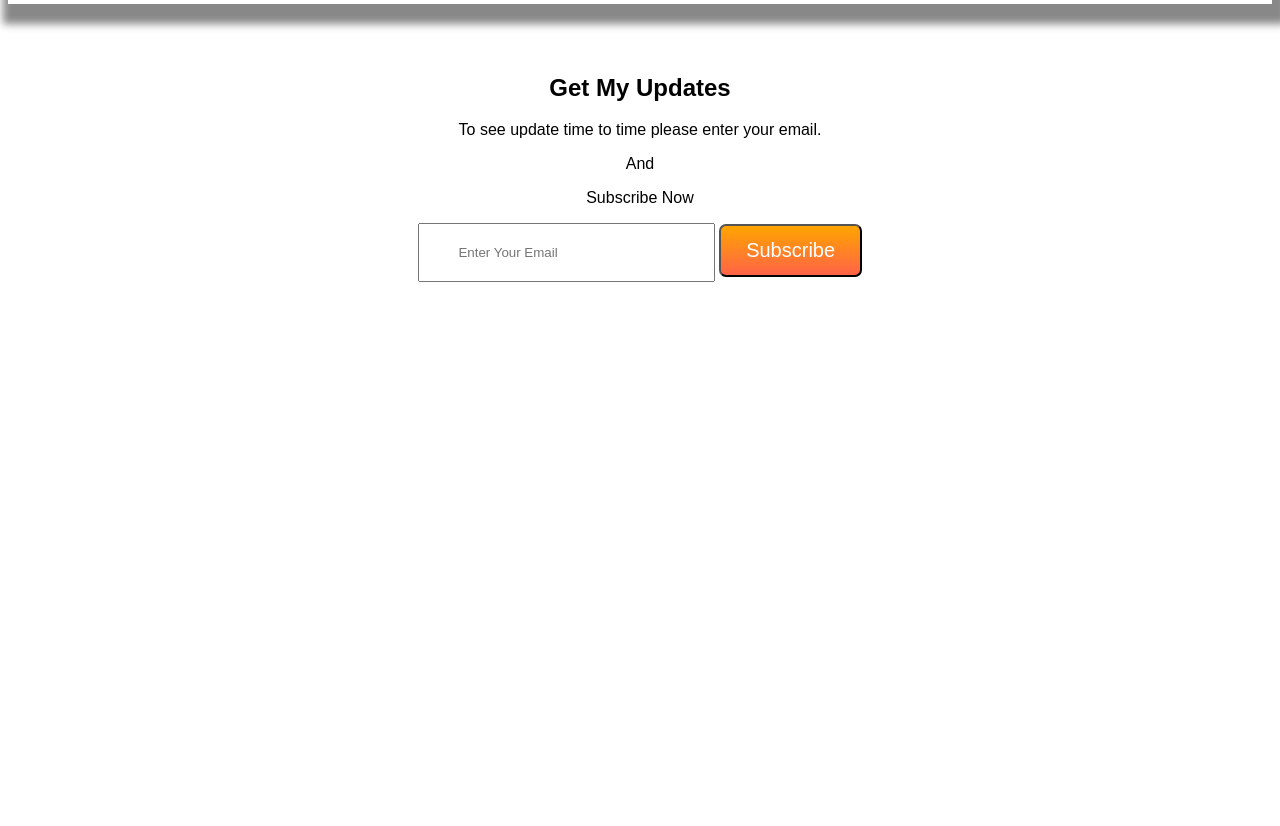
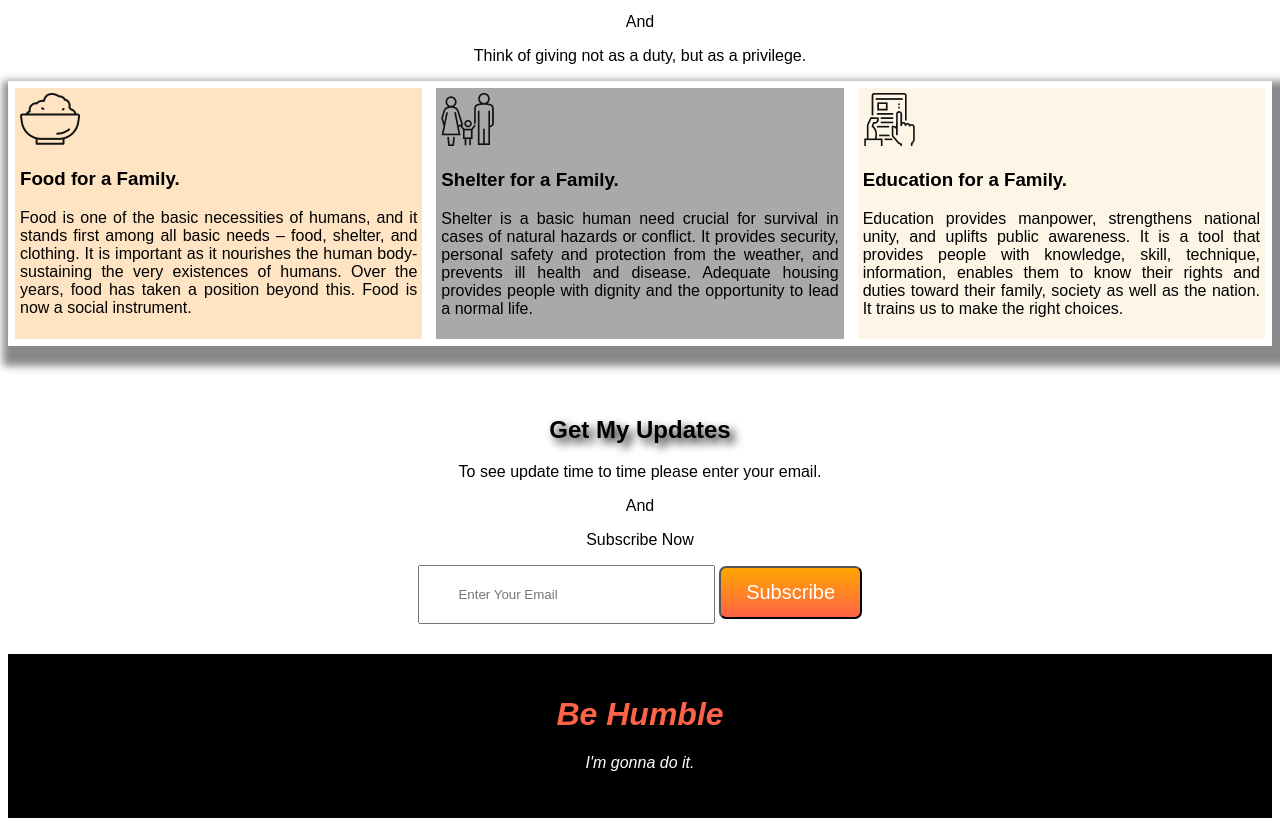
Before and after one commit to Masud-Ahmed35/assignment-1, a plain HTML site: page index.html in a window 1280 px wide. Shown: the part 1152-1978 px from the top of the page. Before the commit the page ends 1442 px from the top, so only its background shows below. Drawn offline with Linux system fonts and the light colour scheme; a web font is replaced by a local one.

Commit message:
footer update

```diff
--- a/index.html
+++ b/index.html
@@ -19,7 +19,7 @@
             <h1>More In Need</h1>
             <p>Happiness doesn't result from what we get, but from what we give.</p>
             <p>And</p>
-            <p>No one has ever become poor from giving.</p>
+            <p style="padding-bottom: 30px;">No one has ever become poor from giving.</p>
             <a class="button" target="_blank" href="">Donate Now</a>
         </div>
     </section>
@@ -33,8 +33,10 @@
         <h1 class="taka"><span>100tk</span><span
                 id="color-taka">200tk</span><span>500tk</span><span>1000tk</span><span>5000tk</span>
         </h1>
-        <input class="input-class" type="text" name="" id="" placeholder="     Enter Other Amount">
-        <a class="button" target="_blank" href="">Donate Now</a>
+        <div class="text donate-today">
+            <input class="input-class" type="text" name="" id="" placeholder="     Enter Other Amount">
+            <a class="button" target="_blank" href="">Donate Now</a>
+        </div>
     </section>
     <section>
         <div class="text donate-today">
@@ -80,6 +82,11 @@
         </div>
     </section>
 
+    <footer>
+        <h1 style="color: tomato;"><i>Be Humble</i></h1>
+        <p><i>I'm gonna do it.</i></p>
+    </footer>
+
 </body>
 
 </html>
--- a/style.css
+++ b/style.css
@@ -2,8 +2,15 @@ body {
     font-family: 'Finlandica', sans-serif;
 }
 
+h1 {
+    text-shadow: 5px 5px 10px black;
+}
+
 #header {
     color: white;
+    padding-top: 100px;
+    padding-bottom: 100px;
+    font-size: 20px;
 }
 
 .text {
@@ -80,3 +87,12 @@ body {
     padding: 5px 5px;
     margin: 7px 7px;
 }
+
+footer {
+    text-align: center;
+    background-color: black;
+    color: white;
+    padding-top: 20px;
+    padding-bottom: 30px;
+    margin-top: 30px;
+}
```
